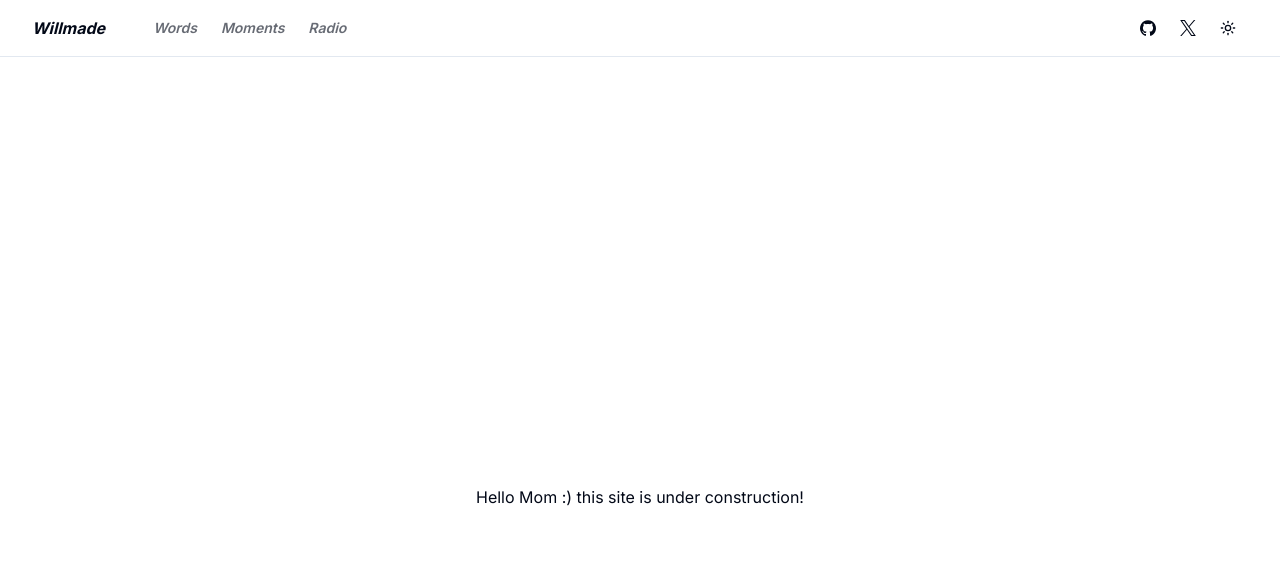
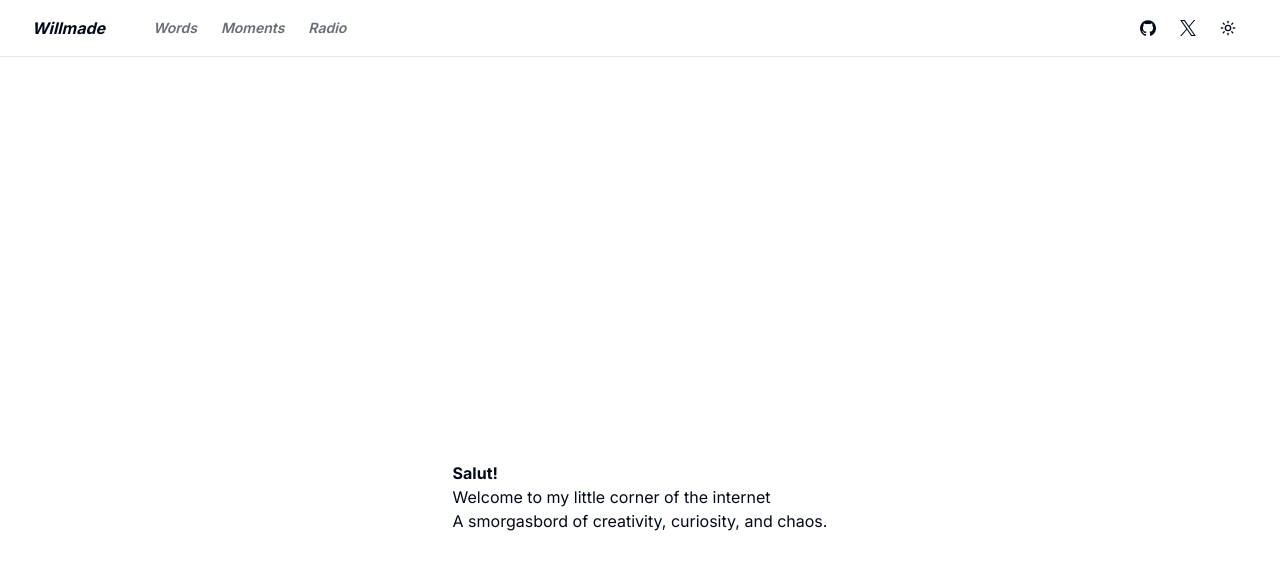
Before and after one commit to SwankSkywalker/willmade, a Next.js app: page / in a window 1280 px wide. Shown: the top 570 px of the page. Built offline with nearby package versions, Linux system fonts and the light colour scheme.

Commit message:
Chore: Updated landing page copy

```diff
--- a/src/app/page.tsx
+++ b/src/app/page.tsx
@@ -10,7 +10,8 @@ export default function Home() {
       {/* Main container for rest of page */}
       <div className="container max-w-4xl py-6 lg:py-10">
         <div className="grid place-items-center h-screen">
-          <p className="p-4 mx-auto content-center">Hello Mom :) this site is under construction!</p>
+          <p className="p-4 mx-auto content-center"><b>Salut!</b>
+            <p>Welcome to my little corner of the internet</p> <p>A smorgasbord of creativity, curiosity, and chaos.</p> </p>
         </div>
       </div>
     </>
```
